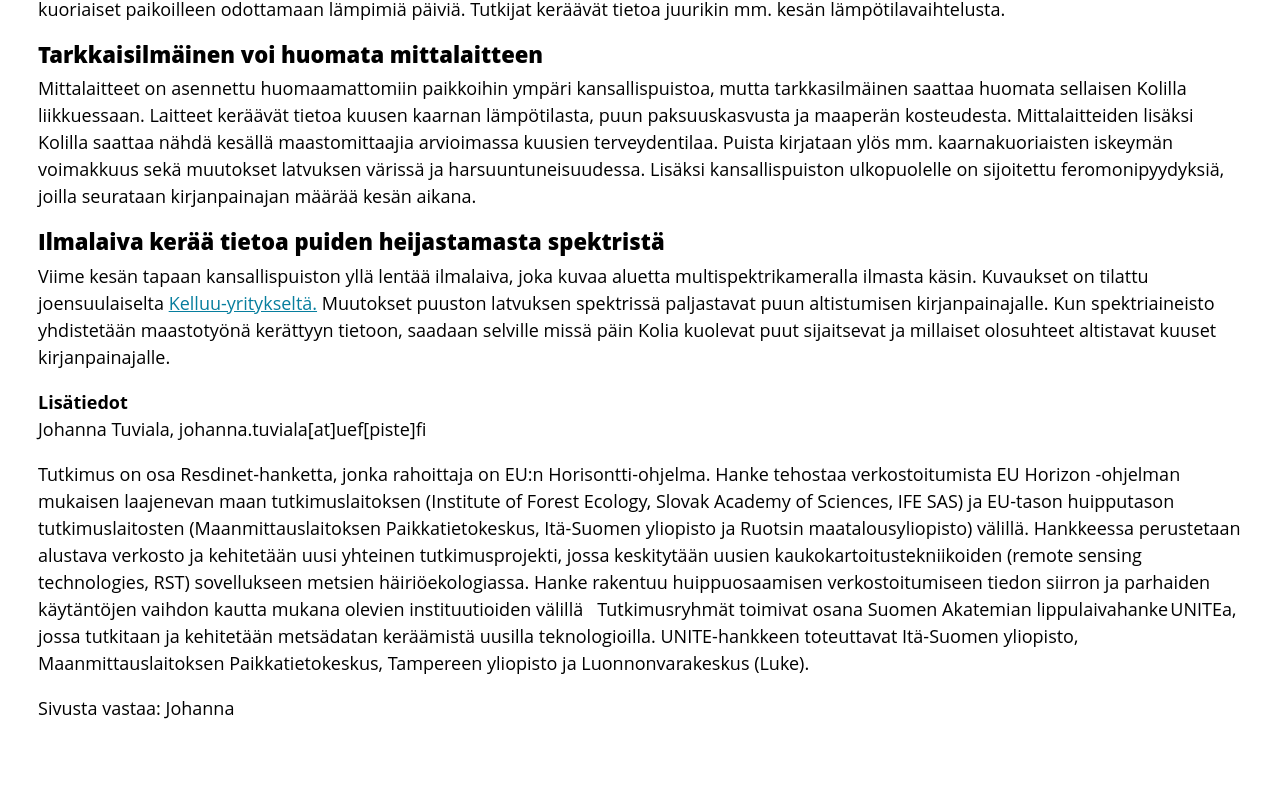
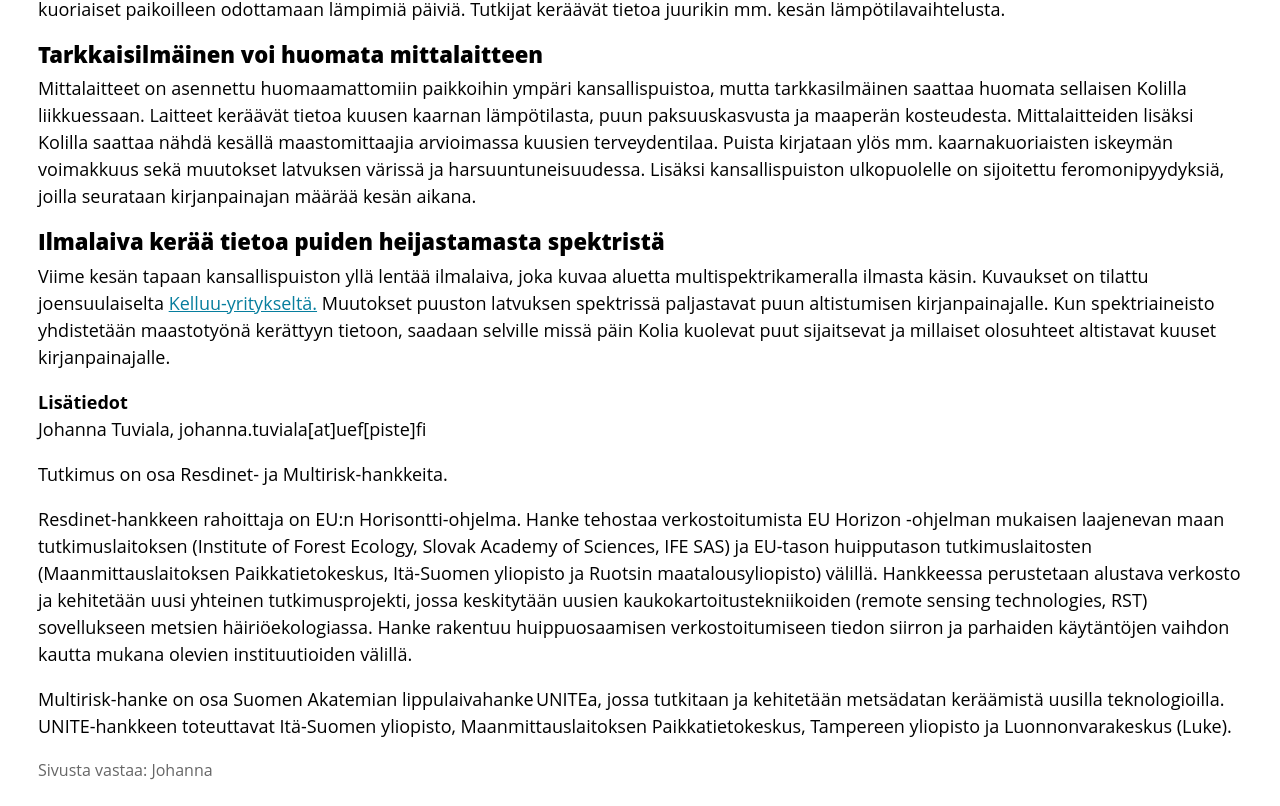
Before and after one commit to kirjosiipi/koli-mittaukset, a plain HTML site: page index.html in a window 1280 px wide. Shown: the part 930-1736 px from the top of the page. Before the commit the page ends 1670 px from the top, so only its background shows below. Drawn offline with Linux system fonts and the light colour scheme.

Commit message:
Update index.html

```diff
--- a/index.html
+++ b/index.html
@@ -107,7 +107,7 @@ font-size: 1rem;
 <body>
 
 <div class="yläkuva">
-<img src="X_header_2_Jarno_Artika.jpg" alt="Näkymä Paimenenvaaran päältä Kolin rinteille. Etualan punaiset kuuset ovat kuolleet kirjanpainajan iskeymän seurauksena. Kuva © UEF Metsätieteiden osasto / Jarno Artika" width="100%" height="auto" ></div>
+<img src="X_header_2_Jarno_Artika.jpg" alt="Näkymä Paimenenvaaran yltä Kolin rinteille. Etualan punaiset kuuset ovat kuolleet kirjanpainajan iskeymän seurauksena. Kuva © UEF Metsätieteiden osasto / Jarno Artika" width="100%" height="auto" ></div>
 
 
 <div class="margin">
@@ -131,12 +131,10 @@ Maastohavainnot paljastavat, että kirjanpainajan parveilu onnistui, ja iskeymis
 
 <p><b>Lisätiedot<br></b>
 Johanna Tuviala, johanna.tuviala[at]uef[piste]fi</p>
+<p>Tutkimus on osa Resdinet- ja Multirisk-hankkeita.</p>
+<p>Resdinet-hankkeen rahoittaja on EU:n Horisontti-ohjelma. Hanke tehostaa verkostoitumista EU Horizon -ohjelman mukaisen laajenevan maan tutkimuslaitoksen (Institute of Forest Ecology, Slovak Academy of Sciences, IFE SAS) ja EU-tason huipputason tutkimuslaitosten (Maanmittauslaitoksen Paikkatietokeskus, Itä-Suomen yliopisto ja Ruotsin maatalousyliopisto) välillä. Hankkeessa perustetaan alustava verkosto ja kehitetään uusi yhteinen tutkimusprojekti, jossa keskitytään uusien kaukokartoitustekniikoiden (remote sensing technologies, RST) sovellukseen metsien häiriöekologiassa. Hanke rakentuu huippuosaamisen verkostoitumiseen tiedon siirron ja parhaiden käytäntöjen vaihdon kautta mukana olevien instituutioiden välillä.</p> <p>Multirisk-hanke on osa Suomen Akatemian lippulaivahanke UNITEa, jossa tutkitaan ja kehitetään metsädatan keräämistä uusilla teknologioilla. UNITE-hankkeen toteuttavat Itä-Suomen yliopisto, Maanmittauslaitoksen Paikkatietokeskus, Tampereen yliopisto ja Luonnonvarakeskus (Luke). </p>
 
-<p>Tutkimus on osa Resdinet-hanketta, jonka rahoittaja on EU:n Horisontti-ohjelma. Hanke tehostaa verkostoitumista EU Horizon -ohjelman mukaisen laajenevan maan tutkimuslaitoksen (Institute of Forest Ecology, Slovak Academy of Sciences, IFE SAS) ja EU-tason huipputason tutkimuslaitosten (Maanmittauslaitoksen Paikkatietokeskus, Itä-Suomen yliopisto ja Ruotsin maatalousyliopisto) välillä. Hankkeessa perustetaan alustava verkosto ja kehitetään uusi yhteinen tutkimusprojekti, jossa keskitytään uusien kaukokartoitustekniikoiden (remote sensing technologies, RST) sovellukseen metsien häiriöekologiassa. Hanke rakentuu huippuosaamisen verkostoitumiseen tiedon siirron ja parhaiden käytäntöjen vaihdon kautta mukana olevien instituutioiden välillä
-
-Tutkimusryhmät toimivat osana Suomen Akatemian lippulaivahanke UNITEa, jossa tutkitaan ja kehitetään metsädatan keräämistä uusilla teknologioilla. UNITE-hankkeen toteuttavat Itä-Suomen yliopisto, Maanmittauslaitoksen Paikkatietokeskus, Tampereen yliopisto ja Luonnonvarakeskus (Luke).
-
-<p>Sivusta vastaa: Johanna</p>
+<p><div class="kuvateksti">Sivusta vastaa: Johanna</div></p>
 
 
 </div>
```
